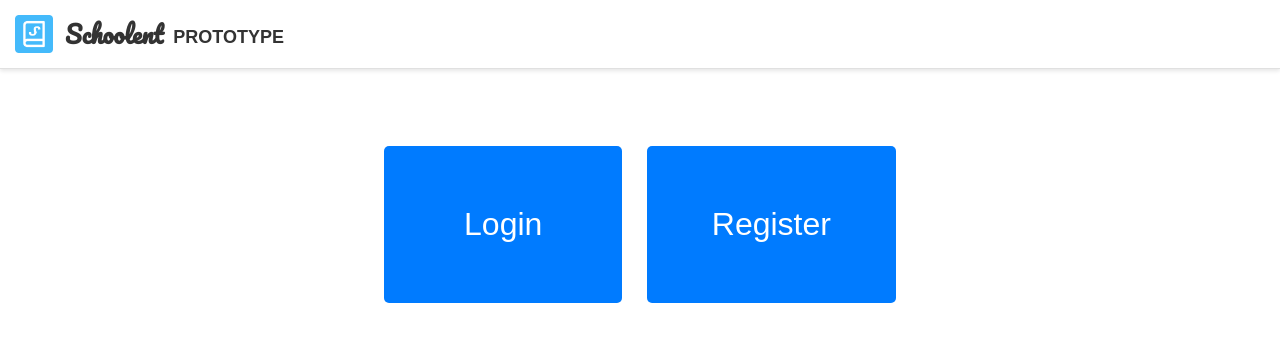
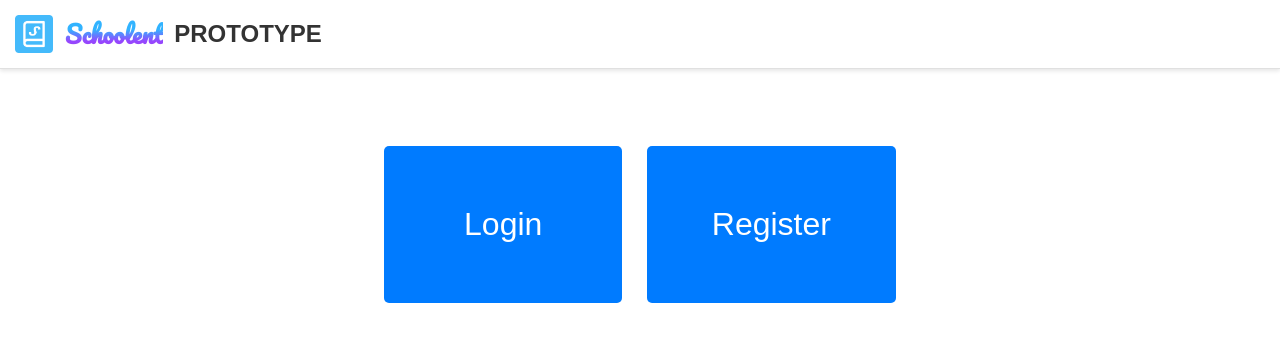
Before and after one commit to Lagesan/schoolent_prototype, a Flask app: page / in a window 1280 px wide. Shown: the top 342 px of the page. Run offline with Flask 2, Linux system fonts and the light colour scheme.

Commit message:
index page change

```diff
--- a/templates/index.html
+++ b/templates/index.html
@@ -4,7 +4,7 @@
     <meta charset="UTF-8">
     <meta name="viewport" content="width=device-width, initial-scale=1.0">
     <title>Home</title>
-    <link rel="stylesheet" href="static/obs_style.css">
+    <link rel="stylesheet" href="{{ url_for('static', filename='obs_style.css') }}">
     <link rel="stylesheet" href="{{ url_for('static', filename='font/font.css') }}">
     <style>
         /* header set, align left, make all the elements on the header display on the left */
@@ -32,7 +32,7 @@
 <body>
     <header>
         <img src="{{ url_for('static', filename='logo_schoolent.png') }}" alt="Logo">
-        <h2>Schoolent</h2><span style="margin-left: 10px; margin-top: 6px; font-size: large; font-weight: 750;">PROTOTYPE</span>
+        <h2 class="font-tech" style="font-weight: 800;">Schoolent</h2><span style="margin-left: 11px; font-size: 24px; font-weight: 800;">PROTOTYPE</span>
     </header>
     <br><br><br>
     <div id="choice" align="center">
```
Also changed, not shown: 1 other file.
